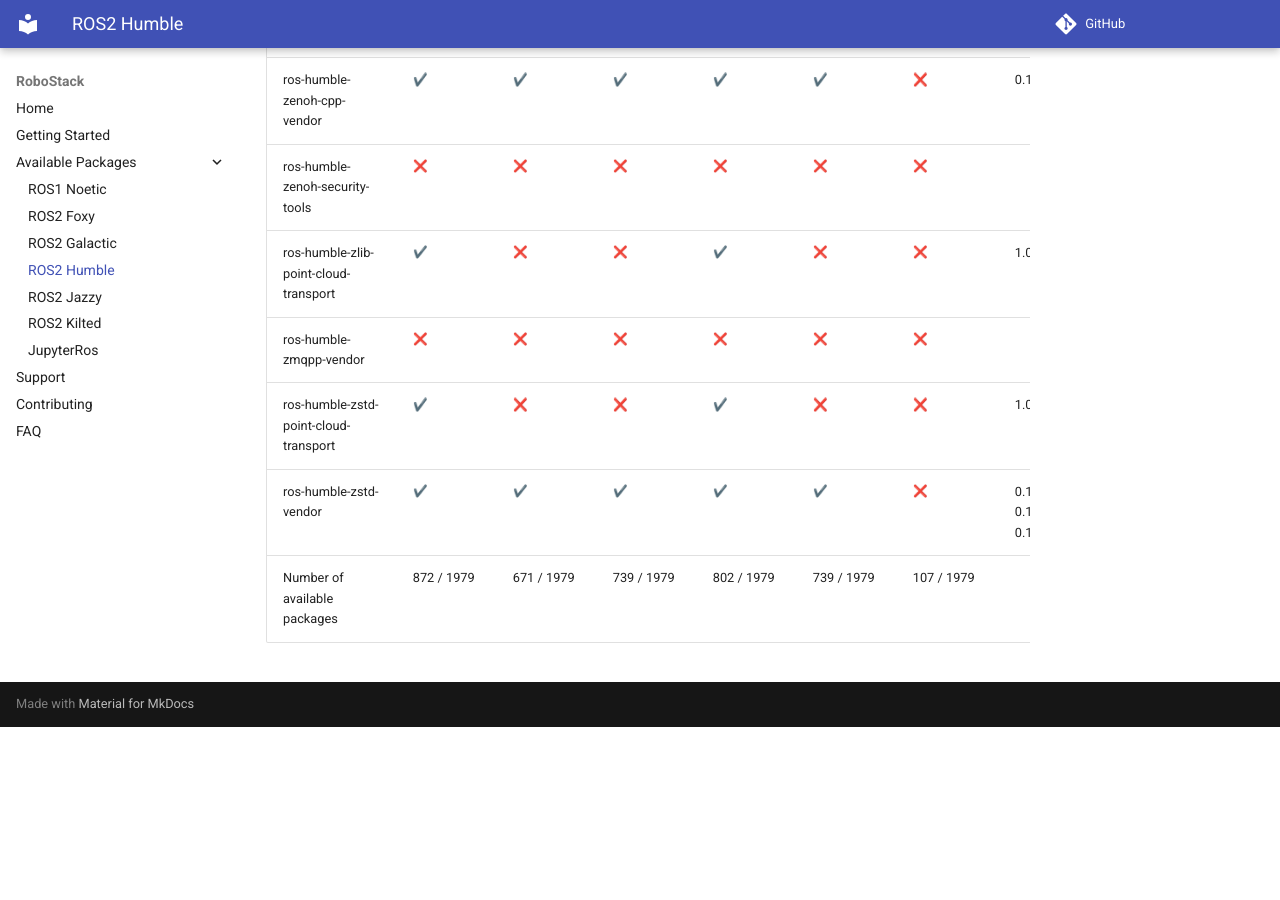
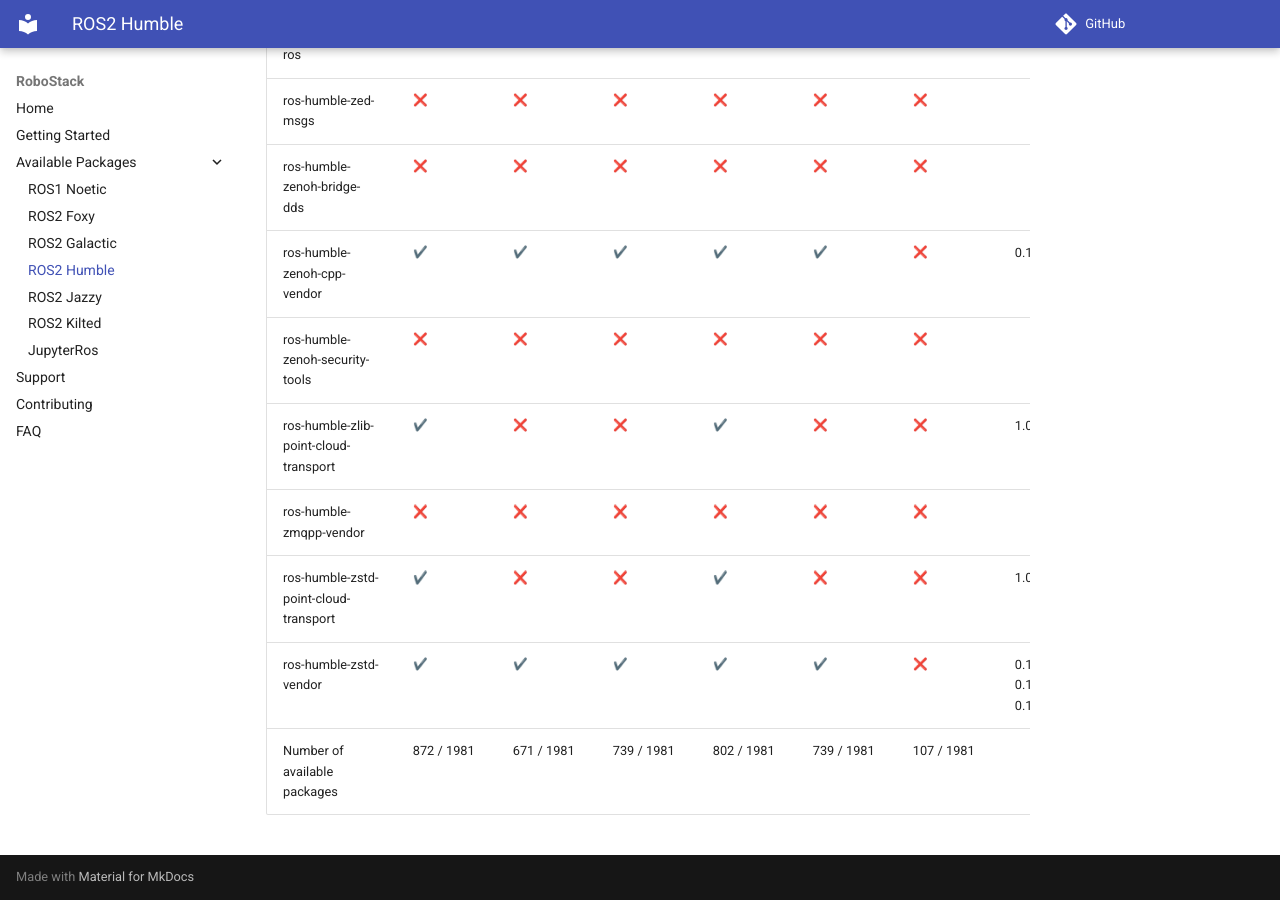
Before and after one commit to RoboStack/robostack.github.io, an MkDocs documentation site: the page built from docs/humble.md, in a window 1280 px wide and 900 px high, scrolled down 157792 px. Built offline with MkDocs 1.6.1 and Material for MkDocs 9.7.7, drawn with Linux system fonts in a browser that asks for light colours; emoji names are drawn with the system emoji font; comment, search, counter and statistics services are not loaded; before the commit the page ends 158519 px from its top, so only the background shows below that; some of the changed text lies outside the part shown.

Commit message:
Update tables

```diff
--- a/docs/humble.md
+++ b/docs/humble.md
@@ -1979,4 +1981,4 @@
 | ros-humble-zmqpp-vendor | :x: { data-sort='0' } | :x: { data-sort='0' } | :x: { data-sort='0' } | :x: { data-sort='0' } | :x: { data-sort='0' } | :x: { data-sort='0' } |   |
 | ros-humble-zstd-point-cloud-transport | :heavy_check_mark: { data-sort='1' } | :x: { data-sort='0' } | :x: { data-sort='0' } | :heavy_check_mark: { data-sort='1' } | :x: { data-sort='0' } | :x: { data-sort='0' } | 1.0.11  |
 | ros-humble-zstd-vendor | :heavy_check_mark: { data-sort='1' } | :heavy_check_mark: { data-sort='1' } | :heavy_check_mark: { data-sort='1' } | :heavy_check_mark: { data-sort='1' } | :heavy_check_mark: { data-sort='1' } | :x: { data-sort='0' } | 0.15.13, 0.15.14, 0.15.2  |
-| Number of available packages |  872 / 1979 | 671 / 1979 | 739 / 1979 | 802 / 1979 | 739 / 1979 | 107 / 1979 |
+| Number of available packages |  872 / 1981 | 671 / 1981 | 739 / 1981 | 802 / 1981 | 739 / 1981 | 107 / 1981 |
```
Also changed, not shown: other parts of docs/humble.md (+2 -0 lines).
